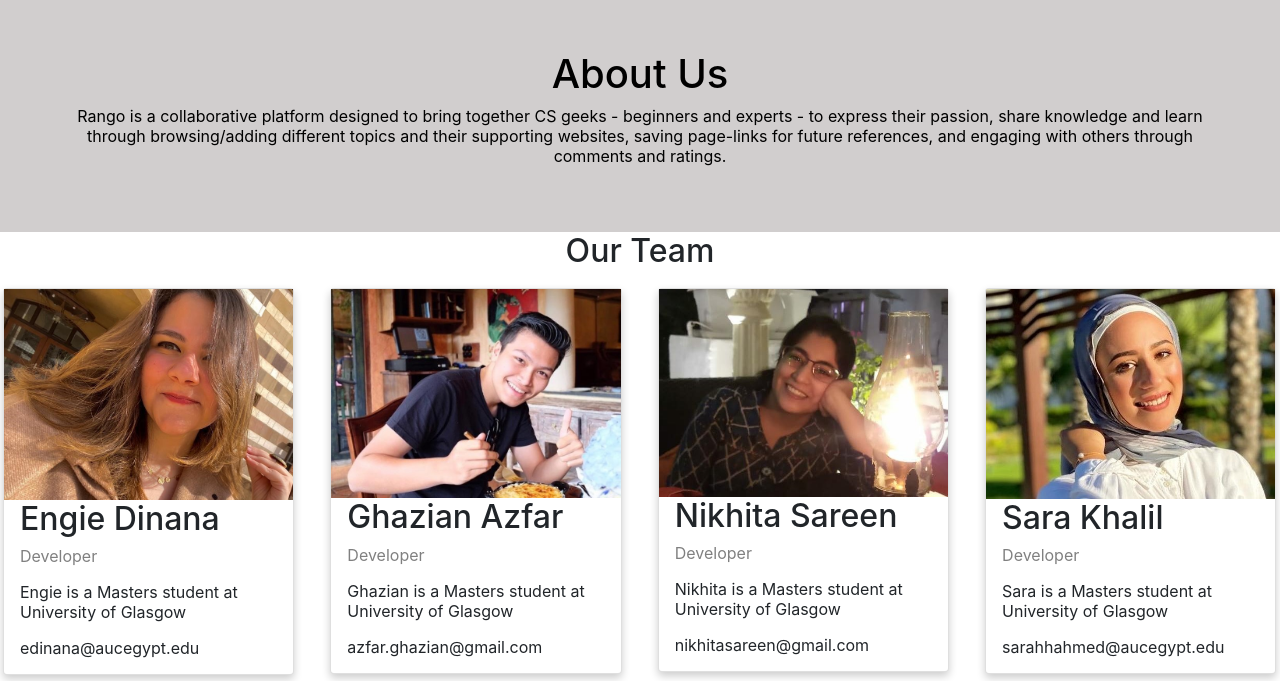
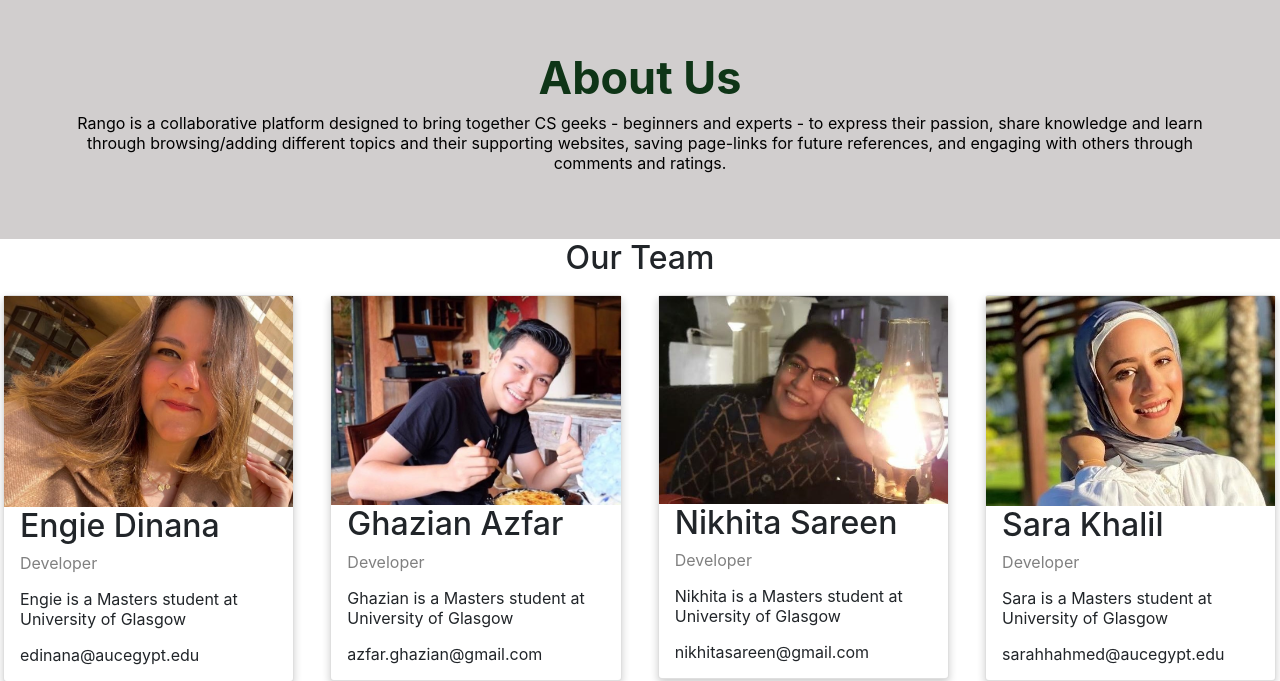
Before and after one commit to engiedinana/Rango_Project, a Django app: page /rango/about/ in a window 1280 px wide. Shown: the part 66-747 px from the top of the page. Run offline with Django 3.2, Linux system fonts and the light colour scheme; some libraries are stand-ins or nearby versions.

Commit message:
consistent font size and color

```diff
--- a/static/css/about_us.css
+++ b/static/css/about_us.css
@@ -11,7 +11,10 @@
     box-sizing: border-box;
   }
 
-
+  h1 {
+    font-size: 45px;
+    color:rgb(15, 53, 23)
+  }
 
   .column {
     float: left;
--- a/templates/rango/about.html
+++ b/templates/rango/about.html
@@ -12,7 +12,7 @@
 
 {% block body_block %}
 <div class="about-section">
-    <h1>About Us</h1>
+    <h1><strong>About Us</strong></h1>
     <p>Rango is a collaborative platform designed to bring together CS geeks -  beginners and experts - to express their passion, share knowledge and learn through browsing/adding different topics and their supporting websites, saving page-links for future references, and engaging with others through comments and ratings.
     </p>
 </div>
--- a/templates/rango/terms_of_use.html
+++ b/templates/rango/terms_of_use.html
@@ -13,7 +13,7 @@
 
 {% block body_block %}
     <div class="about-section">
-        <h1>Terms of Use</h1>
+        <h1><strong>Terms of Use</strong></h1>
         <p>Welcome to our website. If you continue to browse and use this website, you are agreeing to comply with and be bound by the following terms and conditions of use, which together with our privacy policy govern Rango’s relationship with you in relation to this website. If you disagree with any part of these terms and conditions, please do not use our website.
         The term ‘Rango’ or ‘us’ or ‘we’ refers to the owner of the website whose registered office is Glasgow. The term ‘you’ refers to the user or viewer of our website.</p>
     </div>
```
